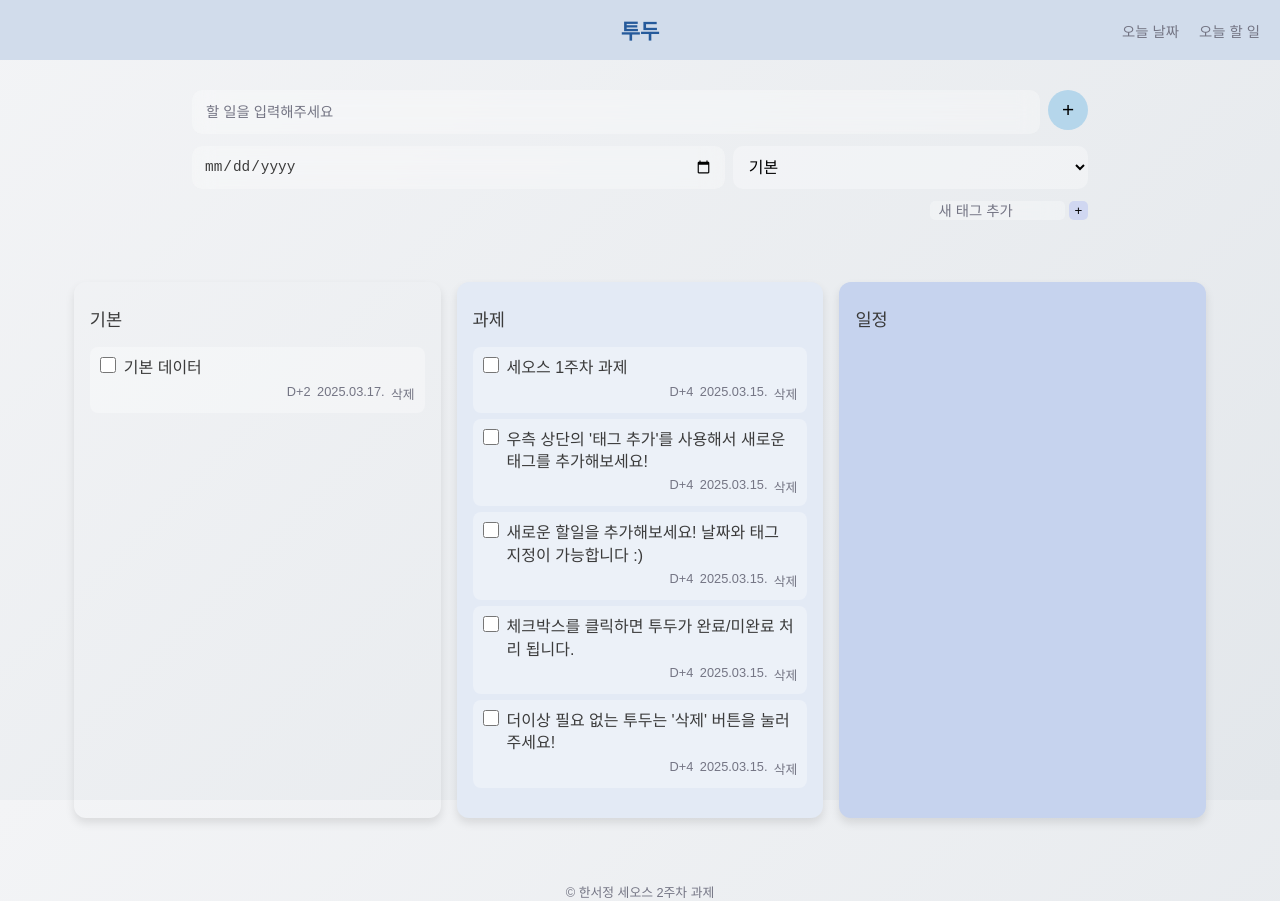
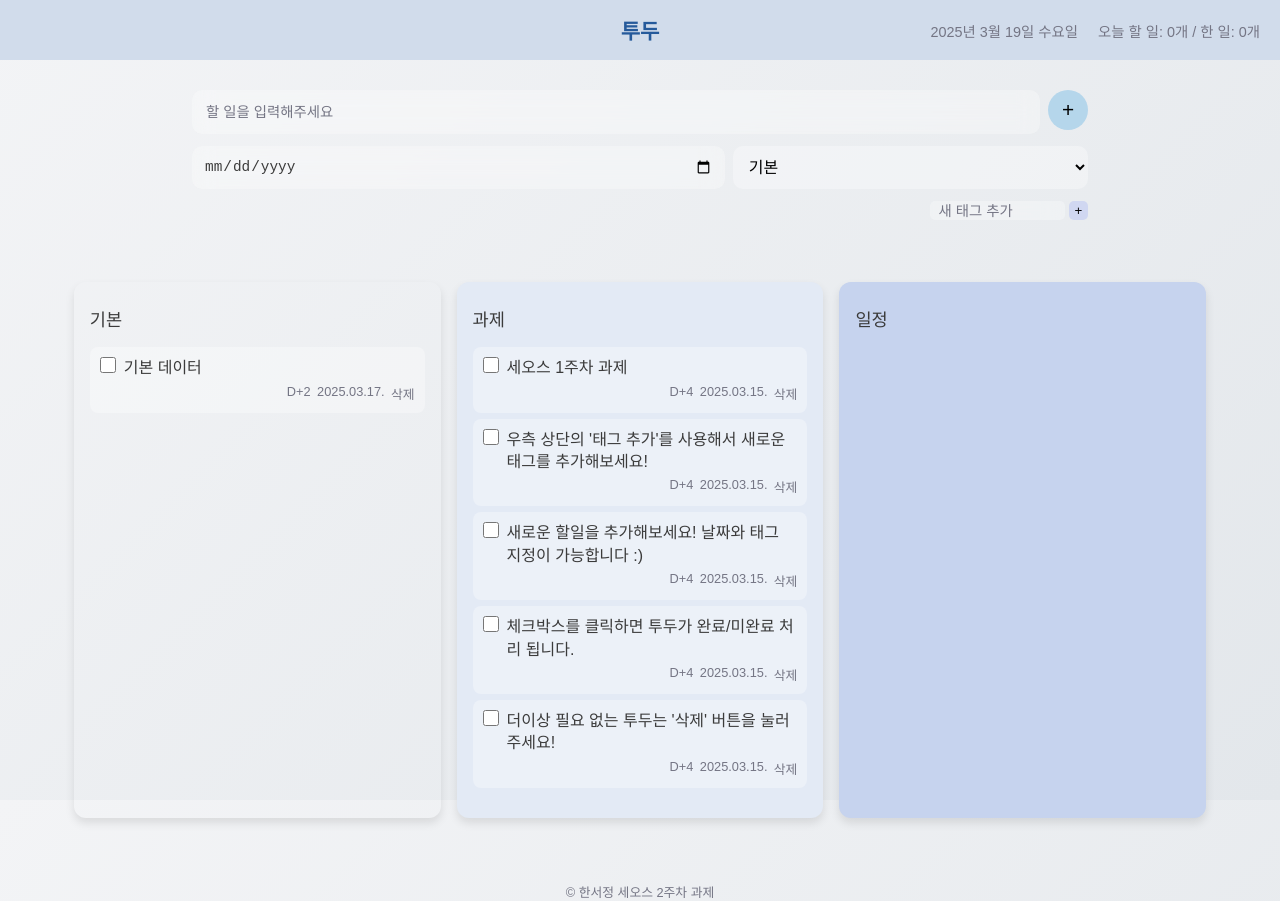
Before and after one commit to CEOS-Developers/react-todo-21th, a React (Vite) app in the folder seojung-todo/: page / in a window 1280 px wide. Built offline with nearby package versions, Linux system fonts and the light colour scheme.

Commit message:
feat. 오늘 할 일 추가

```diff
--- a/seojung-todo/src/pages/TodoPage.tsx
+++ b/seojung-todo/src/pages/TodoPage.tsx
@@ -4,6 +4,7 @@ import SingleTodoList from "../components/TodoList/SingleTodoList";
 import { initialTodos, initialTagData } from "../assets/data";
 import { useState, useEffect } from "react";
 import { Todos, Tags } from "../interface";
+import { isToday } from "../utils/date";
 
 const TodoPage = () => {
   const [todos, setTodos] = useState<Todos[]>(() => {
@@ -28,6 +29,22 @@ const TodoPage = () => {
   //   localStorage.setItem("tags", JSON.stringify(initialTagData));
   // });
 
+  //오늘 할 일 카운트
+  const todayTodos = todos
+    .flatMap((t) => t.todos)
+    .filter((todo) => todo.date && isToday(new Date(todo.date)));
+
+  const completedCount = todayTodos.filter((todo) => todo.isComplete).length;
+  const todoCount = todayTodos.length - completedCount;
+
+  //오늘 날짜 반환
+  const today = new Date().toLocaleDateString("ko-KR", {
+    year: "numeric",
+    month: "long",
+    day: "numeric",
+    weekday: "long",
+  });
+
   //태그 변경 시 로컬 스토리지 업데이트
   useEffect(() => {
     localStorage.setItem("tags", JSON.stringify(tags));
@@ -47,8 +64,10 @@ const TodoPage = () => {
       <s.TodoHeader>
         <h1>투두</h1>
         <div>
-          <span>오늘 날짜</span>
-          <span>오늘 할 일</span>
+          <span>{today}</span>
+          <span>
+            오늘 할 일: {todoCount}개 / 한 일: {completedCount}개
+          </span>
         </div>
       </s.TodoHeader>
 
--- /dev/null
+++ b/seojung-todo/src/utils/date.tsx
@@ -0,0 +1,9 @@
+export const isToday = (date: Date): boolean => {
+  const today = new Date();
+  today.setHours(0, 0, 0, 0);
+
+  const target = new Date(date);
+  target.setHours(0, 0, 0, 0);
+
+  return today.getTime() === target.getTime();
+};
```
